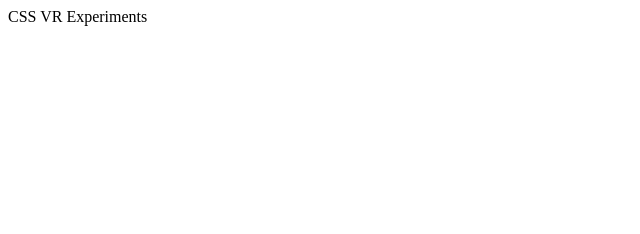
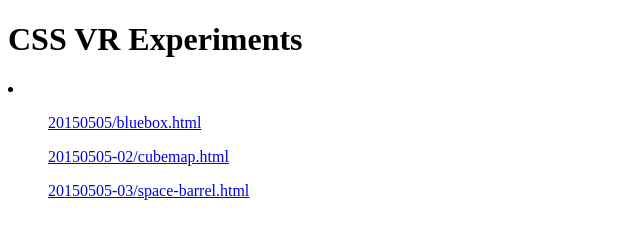
Before and after one commit to caseyyee/experiment-cssvr, a plain HTML site: page index.html in a window 1280 px wide. Shown: the whole page, without its empty margins (0-640 px from the left). Drawn offline with Linux system fonts and the light colour scheme.

Commit message:
Added landing page with links to various experiments

```diff
--- a/index.html
+++ b/index.html
@@ -5,6 +5,12 @@
   <meta charset="utf-8">
 </head>
 <body>
-	CSS VR Experiments
+	<h1>CSS VR Experiments</h1>
+	<li>
+		<ul><a href="/20150505/bluebox.html">20150505/bluebox.html</a></ul>
+		<ul><a href="/20150505-02/cubemap.html">20150505-02/cubemap.html</a></ul>
+		<ul><a href="/20150505-03/space-barrel.html">20150505-03/space-barrel.html</a></ul>
+		<!-- <ul><a href="/20150515/index.html">20150515</a></ul> -->
+	</li>
 </body>
 </html>
```
